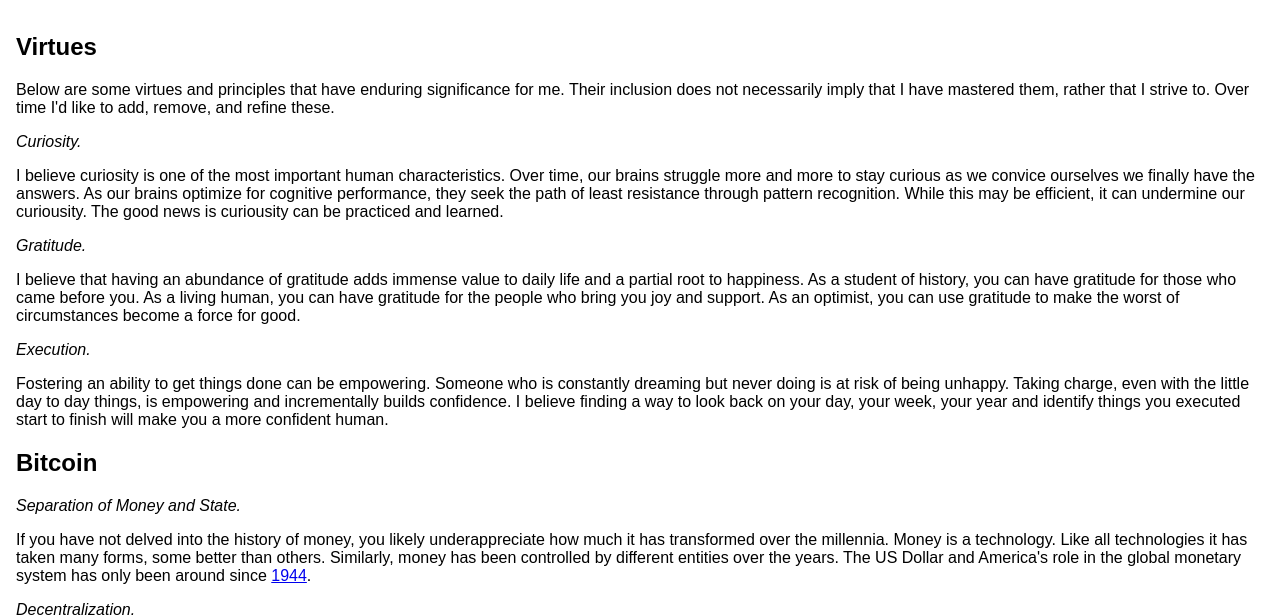
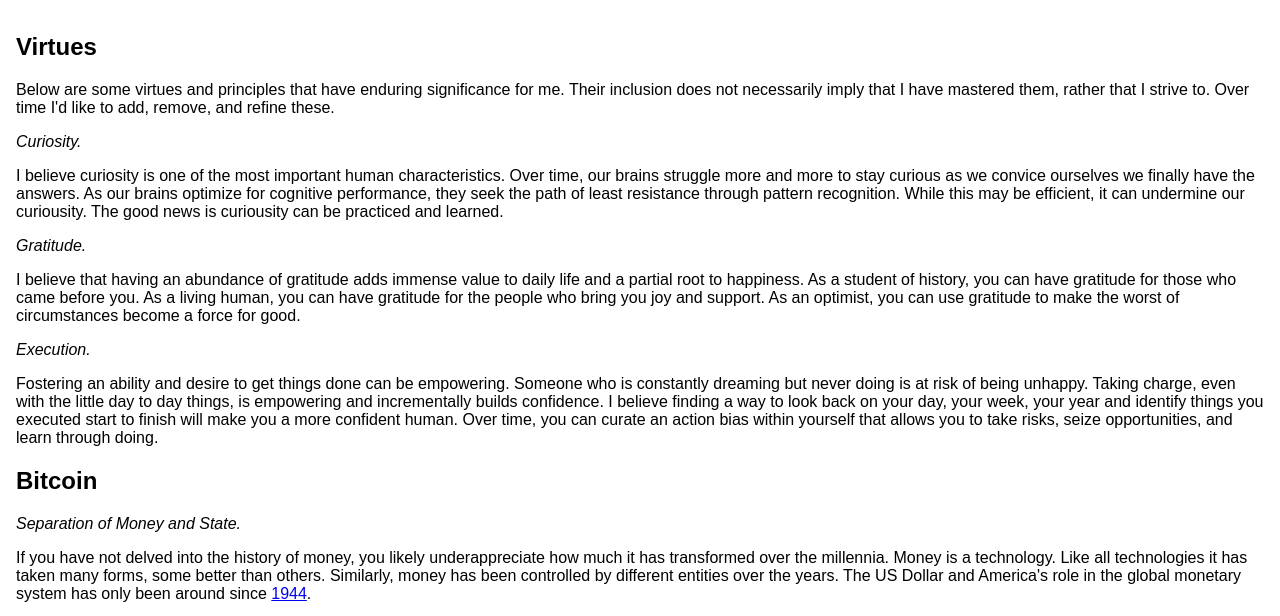
Before and after one commit to kcdenman/mywebsite, a plain HTML site: page philosophy.html in a window 1280 px wide. Shown: the part 181-797 px from the top of the page. Drawn offline with Linux system fonts and the light colour scheme.

Commit message:
incorporate action bias into philosophy

```diff
--- a/philosophy.html
+++ b/philosophy.html
@@ -42,7 +42,7 @@
             <p>I believe that having an abundance of gratitude adds immense value to daily life and a partial root to happiness. As a student of history, you can have gratitude for those who came before you. As a living human, you can have gratitude for the people who bring you joy and support. As an optimist, you can use gratitude to make the worst of circumstances become a force for good.</p>
 
             <p><em>Execution.</em></p>
-            <p>Fostering an ability to get things done can be empowering. Someone who is constantly dreaming but never doing is at risk of being unhappy. Taking charge, even with the little day to day things, is empowering and incrementally builds confidence. I believe finding a way to look back on your day, your week, your year and identify things you executed start to finish will make you a more confident human.</p>
+            <p>Fostering an ability and desire to get things done can be empowering. Someone who is constantly dreaming but never doing is at risk of being unhappy. Taking charge, even with the little day to day things, is empowering and incrementally builds confidence. I believe finding a way to look back on your day, your week, your year and identify things you executed start to finish will make you a more confident human. Over time, you can curate an action bias within yourself that allows you to take risks, seize opportunities, and learn through doing.</p>
 
             <h2>Bitcoin</h2>
 
```
